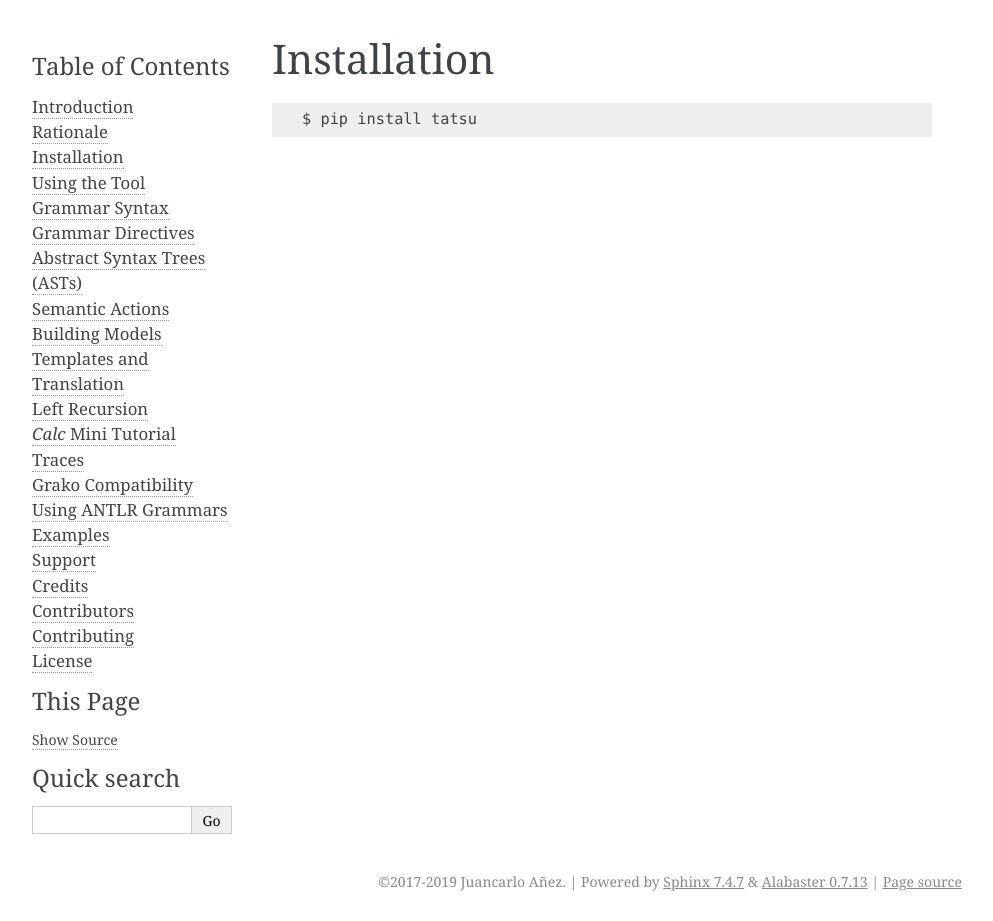
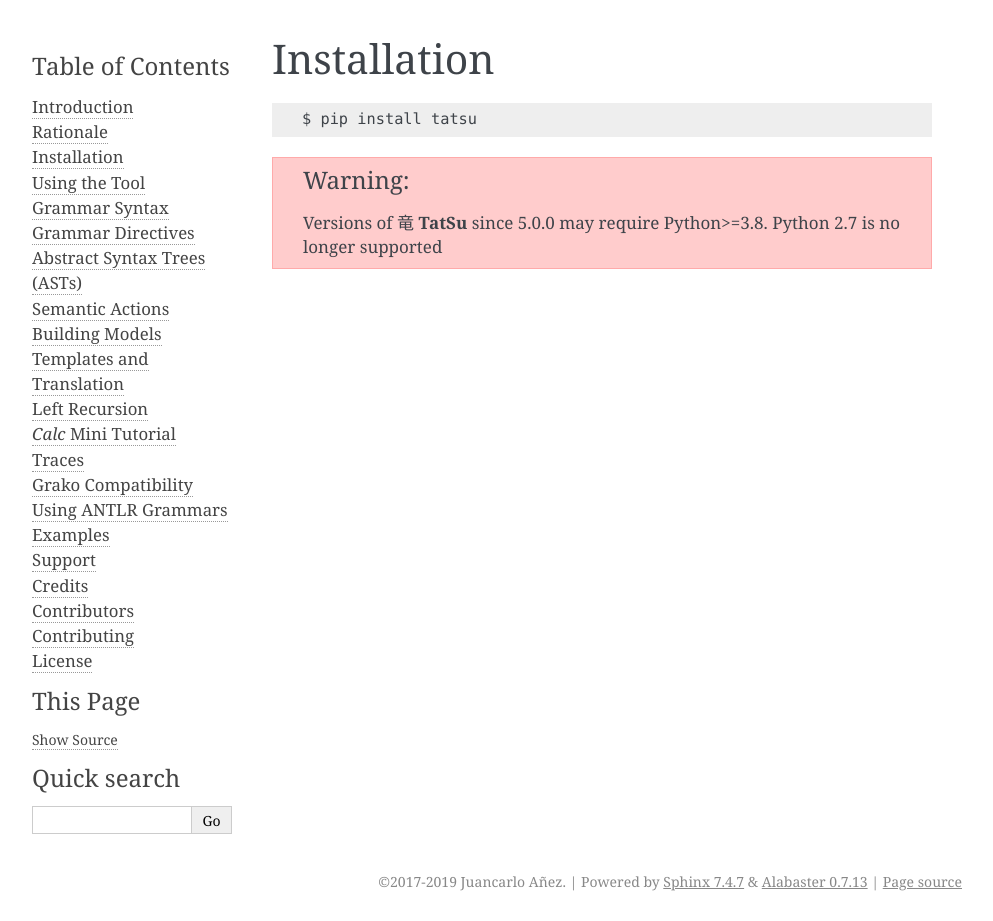
Before and after one commit to neogeny/TatSu, a Sphinx documentation site: the page built from docs/install.rst, in a window 1280 px wide. Shown: the whole page, without its empty margins (148-1141 px from the left). Built offline with Sphinx 7.4.7, drawn with Linux system fonts in a browser that asks for light colours; the version number could not be read and is left out.

Commit message:
[docs] add warning about Python 3.8 requirement

```diff
--- a/docs/install.rst
+++ b/docs/install.rst
@@ -7,3 +7,6 @@
 .. code:: bash
 
     $ pip install tatsu
+
+.. warning::
+    Versions of |TatSu| since 5.0.0 may require Python>=3.8. Python 2.7 is no longer supported
```
